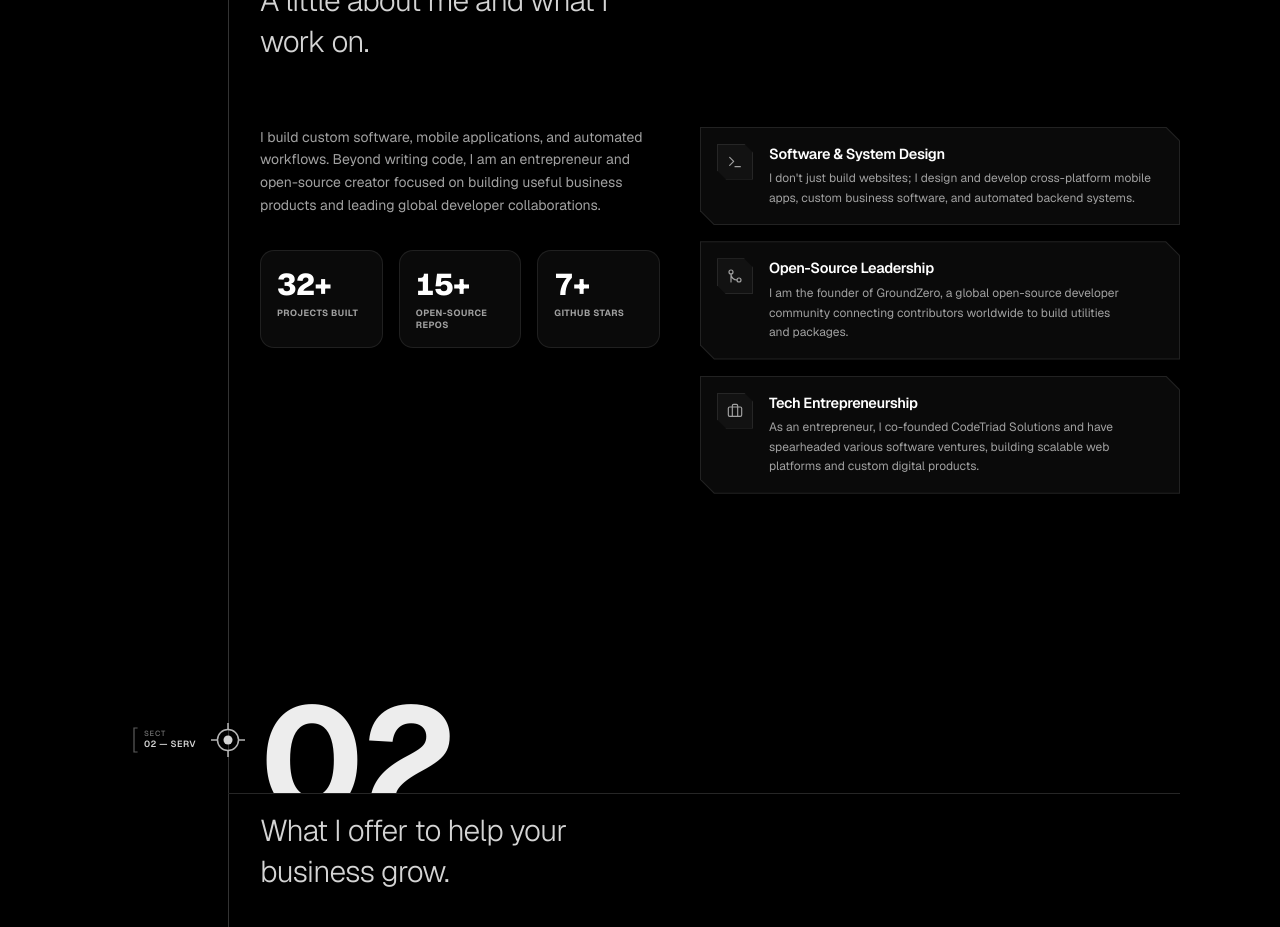
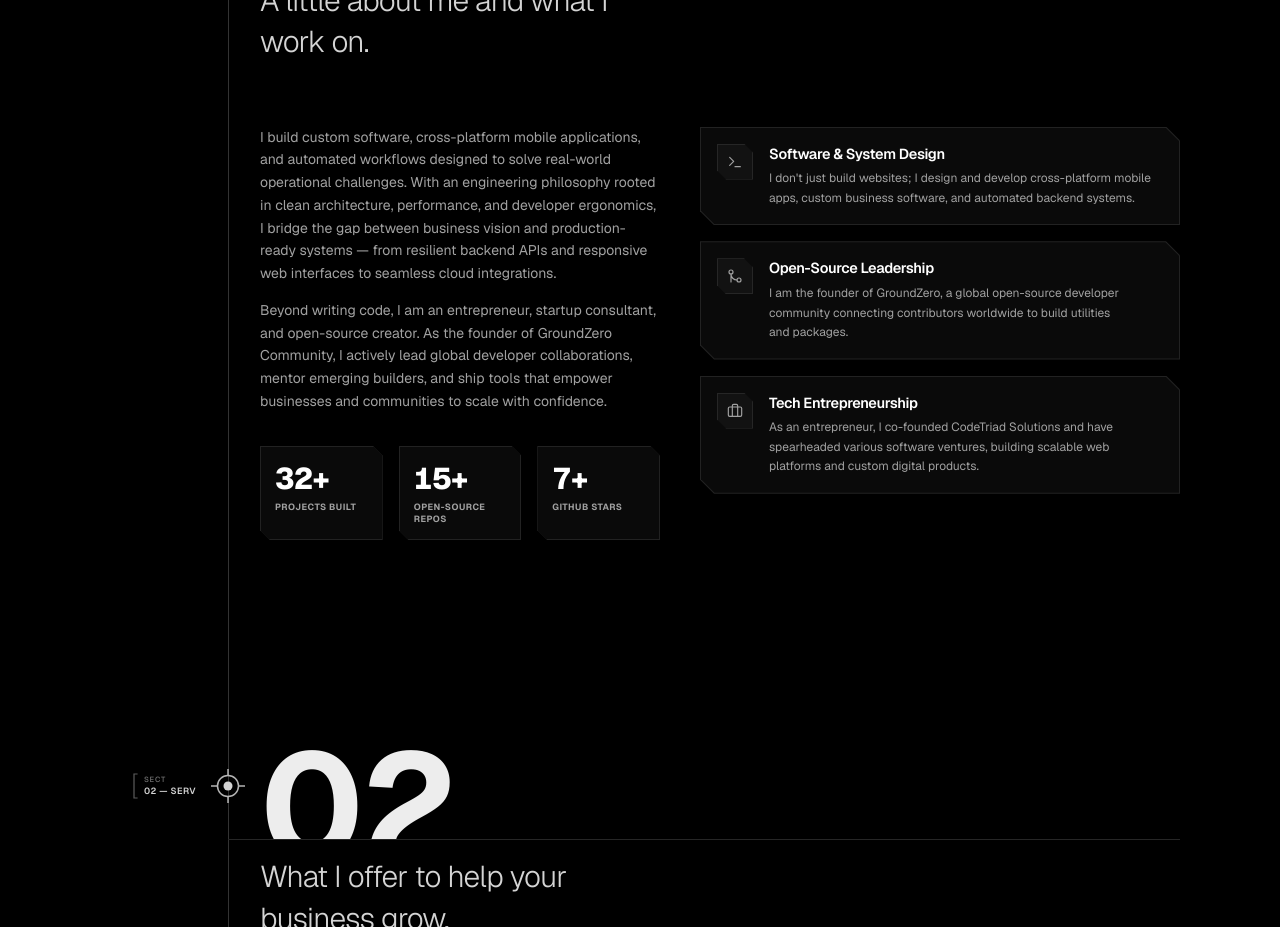
Before and after one commit to 0xp47/0xp47.github.io, a Next.js app: page / in a window 1280 px wide. Shown: the part 1040-1967 px from the top of the page. Built offline with nearby package versions, Linux system fonts and the light colour scheme.

Commit message:
feat(about): expand about bio description with detailed engineering and leadership narrative

```diff
--- a/src/components/sections/about-section.tsx
+++ b/src/components/sections/about-section.tsx
@@ -54,16 +54,27 @@ export function AboutSection() {
           variants={cardVariants}
           className="flex flex-col gap-6"
         >
-          <p className="text-sm leading-relaxed text-neutral-400 text-pretty">
-            {aboutDescription}
-          </p>
+          <div className="space-y-3.5 text-sm leading-relaxed text-neutral-400 text-pretty">
+            {aboutDescription.split("\n\n").map((paragraph, idx) => (
+              <p key={idx}>{paragraph}</p>
+            ))}
+          </div>
 
           {/* Stats Highlights */}
           <div className="grid grid-cols-3 gap-3 sm:gap-4 pt-2">
             {heroStats.map((stat, i) => (
               <div
                 key={i}
-                className="flex flex-col p-3.5 sm:p-4 rounded-xl border border-neutral-800/80 bg-[#0a0a0a] hover:border-neutral-700 transition-colors duration-200 select-none"
+                className="group relative select-none p-[1px] transition-colors duration-200 bg-neutral-800/90 hover:bg-neutral-600"
+                style={{
+                  clipPath: "polygon(0 0, calc(100% - 10px) 0, 100% 10px, 100% 100%, 10px 100%, 0 calc(100% - 10px))",
+                }}
+              >
+                <div
+                  className="flex flex-col p-3 sm:p-3.5 bg-[#0a0a0a] transition-colors duration-200 group-hover:bg-[#0d0d10] h-full"
+                  style={{
+                    clipPath: "polygon(0 0, calc(100% - 9.5px) 0, 100% 9.5px, 100% 9.5px 100%, 0 calc(100% - 9.5px))",
+                  }}
                 >
                   <span className="tabular-nums text-2xl font-extrabold tracking-tight text-white sm:text-3xl">
                     <AnimatedCounter value={stat.value} suffix={stat.suffix} />
@@ -71,6 +82,7 @@ export function AboutSection() {
                   <span className="text-[9px] font-mono font-bold tracking-wider text-neutral-400 uppercase mt-1 leading-snug">
                     {stat.label}
                   </span>
+                </div>
               </div>
             ))}
           </div>
--- a/src/lib/github-stats.json
+++ b/src/lib/github-stats.json
@@ -3,5 +3,5 @@
   "publicRepos": 15,
   "totalStars": 7,
   "followers": 6,
-  "updatedAt": "2026-11-07T04:22:29.355Z"
+  "updatedAt": "2026-11-07T04:31:29.722Z"
 }
--- a/src/lib/portfolio-data.ts
+++ b/src/lib/portfolio-data.ts
@@ -136,7 +136,7 @@ export const heroDescription = "I am a developer and entrepreneur building custo
 export const heroAboutSegment = "I focus on clean architecture and solid features, helping businesses digitize their workflows with tailored software.";
 export const heroWorkSegment = "A selection of projects showing how I approach web, mobile, and custom system development.";
 
-export const aboutDescription = "I build custom software, mobile applications, and automated workflows. Beyond writing code, I am an entrepreneur and open-source creator focused on building useful business products and leading global developer collaborations.";
+export const aboutDescription = "I build custom software, cross-platform mobile applications, and automated workflows designed to solve real-world operational challenges. With an engineering philosophy rooted in clean architecture, performance, and developer ergonomics, I bridge the gap between business vision and production-ready systems — from resilient backend APIs and responsive web interfaces to seamless cloud integrations.\n\nBeyond writing code, I am an entrepreneur, startup consultant, and open-source creator. As the founder of GroundZero Community, I actively lead global developer collaborations, mentor emerging builders, and ship tools that empower businesses and communities to scale with confidence.";
 
 export const contactDescription = "I am open to freelance projects, custom business automations, full-stack collaborations, and software partnerships.";
 
```
Also changed, not shown: src/lib/projects.json. Lines whose indentation alone changed are shown as unchanged.
